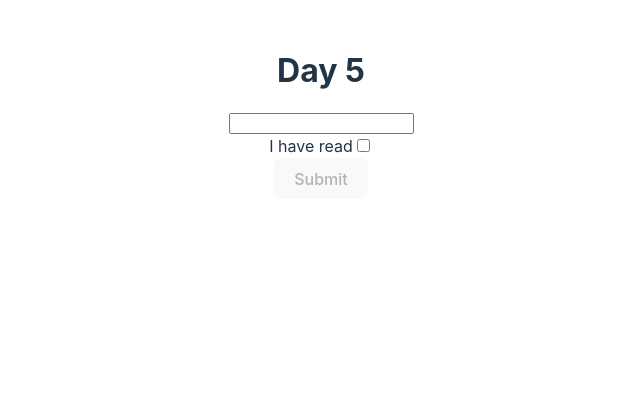
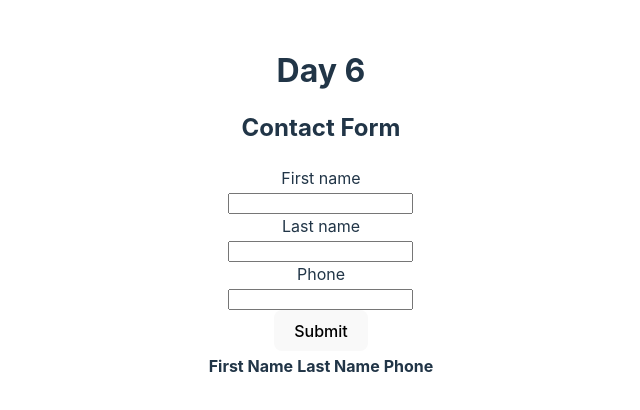
Before and after one commit to JoseSantos5455/react-boilerplate, a React (Vite) app in the folder react-training/: page / in a window 1280 px wide. Shown: the top 410 px of the page, without its empty margins (319-959 px from the left). Built offline with nearby package versions, Linux system fonts and the light colour scheme.

Commit message:
homework review

```diff
--- a/react-training/src/App.jsx
+++ b/react-training/src/App.jsx
@@ -3,6 +3,7 @@ import Day2 from "./day2/Day2";
 import Day3 from "./day3/Day3";
 import Day4 from "./day4";
 import Day5 from "./day5";
+import Day6 from "./day6";
 
 function App() {
   return (
@@ -10,7 +11,8 @@ function App() {
       {/* <Day2 /> */}
       {/* <Day3 /> */}
       {/* <Day4 />  */}
-      <Day5 />
+      {/* <Day5 /> */}
+      <Day6 />
     </>
   );
 }
--- /dev/null
+++ b/react-training/src/day6/ContactForm.jsx
@@ -0,0 +1,65 @@
+import React, { useState } from 'react'
+
+const genId = (() => {
+    let id = 1;
+    return () => {
+        return id++;
+    }
+})()
+
+export default function ContactForm() {
+    const [people, setPeople] = useState([])
+    const [firstName, setFirstName] = useState('')
+    const [lastName, setLastName] = useState('')
+    const [phone, setPhone] = useState('')
+
+    const handleSubmit = (e) => {
+        e.preventDefault();
+        const newPerson = { id: genId(), firstName, lastName, phone }
+        console.log(newPerson);
+
+        setPeople([...people, newPerson])
+    }
+
+    return (
+        <div>
+            <h2>Contact Form</h2>
+            <form onSubmit={handleSubmit}>
+                <label>
+                    <div>First name</div>
+                    <input type="text" value={firstName} onChange={e => setFirstName(e.target.value)} />
+                </label>
+                <label>
+                    <div>Last name</div>
+                    <input type="text" value={lastName} onChange={e => setLastName(e.target.value)} />
+                </label>
+                <label>
+                    <div>Phone</div>
+                    <input type="text" value={phone} onChange={e => setPhone(e.target.value)} />
+                </label>
+                <div>
+                    <button type='submit'>Submit</button>
+                </div>
+            </form>
+            <table>
+                <thead>
+                    <tr>
+                        <th>First Name</th>
+                        <th>Last Name</th>
+                        <th>Phone</th>
+                    </tr>
+                </thead>
+                <tbody>
+                    {people.map(person => {
+                        const { id, firstName, lastName, phone } = person;
+                        return <tr key={id}>
+                            <td>{firstName}</td>
+                            <td>{lastName}</td>
+                            <td>{phone}</td>
+                        </tr>
+                    })}
+                </tbody>
+            </table>
+        </div>
+    )
+}
--- /dev/null
+++ b/react-training/src/day6/Counter.jsx
@@ -0,0 +1,27 @@
+import React, { useState } from 'react';
+
+export default function Counter() {
+    const [count, setCount] = useState(0);
+
+    const handleIncrement = () => {
+        setCount(count + 1);
+    }
+
+    const handleDecrement = () => {
+        setCount(count - 1);
+    }
+
+    console.log("rendering Counter")
+
+    return (
+        <div>
+            <h2>Counter</h2>
+            <div>
+                <button onClick={() => setCount(10)}>Set to 10</button>
+                <button onClick={handleDecrement}>-</button>
+                <span>{count}</span>
+                <button onClick={handleIncrement}>+</button>
+            </div>
+        </div>
+    );
+}
--- /dev/null
+++ b/react-training/src/day6/SelectForm.jsx
@@ -0,0 +1,100 @@
+import React, { useState } from "react";
+
+const data = [
+    { id: 1, name: "apple", checked: false },
+    { id: 2, name: "banana", checked: false },
+    { id: 3, name: "celery", checked: false },
+    { id: 4, name: "dog", checked: false },
+    { id: 5, name: "elephant", checked: false },
+    { id: 6, name: "fish", checked: false },
+];
+
+export default function SelectForm() {
+    const [items, setItems] = useState(data);
+
+    const isAllSelected = items.every((item) => item.checked);
+    // console.log("isAllSelected", isAllSelected)
+
+    const handleSelectAll = () => {
+        setItems(
+            items.map((item) => {
+                return { ...item, checked: !isAllSelected };
+            })
+        );
+    };
+
+    const handleCheck = (id) => {
+        // creating a new array
+        // copy every item from the old array
+        // if the id matches, change the checked value
+
+        setItems(
+            items.map((item) => {
+                if (item.id === id) {
+                    return { ...item, checked: !item.checked };
+                } else {
+                    return item;
+                }
+            })
+        );
+
+        // const newItems = [];
+        // items.forEach(item => {
+        //     if (item.id === id) {
+        //         const newItem = { ...item, checked: !item.checked }
+        //         newItems.push(newItem)
+        //     } else {
+        //         newItems.push(item)
+        //     }
+        // })
+        // setItems(newItems)
+    };
+
+    const handleClear = () => {
+        setItems(
+            items.map((item) => {
+                return { ...item, checked: false };
+            })
+        );
+    };
+
+    return (
+        <div>
+            <h2>Select Form</h2>
+            <span>
+                Selected: {items.filter(item => item.checked).map(item => {
+                    const { id, name } = item;
+                    return <span key={id}>{name},</span>
+                })}
+            </span>
+            <div>
+                <div>
+                    <label>
+                        <input
+                            type="checkbox"
+                            checked={isAllSelected}
+                            onChange={handleSelectAll}
+                        />
+                        <span>Select All</span>
+                    </label>
+                </div>
+                {items.map((item) => {
+                    const { id, name, checked } = item;
+                    return (
+                        <div key={id}>
+                            <label>
+                                <input
+                                    type="checkbox"
+                                    checked={checked}
+                                    onChange={() => handleCheck(id)}
+                                />
+                                <span>{name}</span>
+                            </label>
+                        </div>
+                    );
+                })}
+            </div>
+            <button onClick={handleClear}>Clear All</button>
+        </div>
+    );
+}
--- /dev/null
+++ b/react-training/src/day6/index.jsx
@@ -0,0 +1,17 @@
+import React from 'react'
+import SelectForm from './SelectForm'
+import ContactForm from './ContactForm'
+import Counter from './Counter'
+
+export default function Day6() {
+
+
+    return (
+        <div>
+            <h1>Day 6</h1>
+            {/* <Counter /> */}
+            <ContactForm />
+            {/* <SelectForm /> */}
+        </div>
+    )
+}
```
Also changed, not shown: 1 other file (tests, documents, lock files or other folders).
